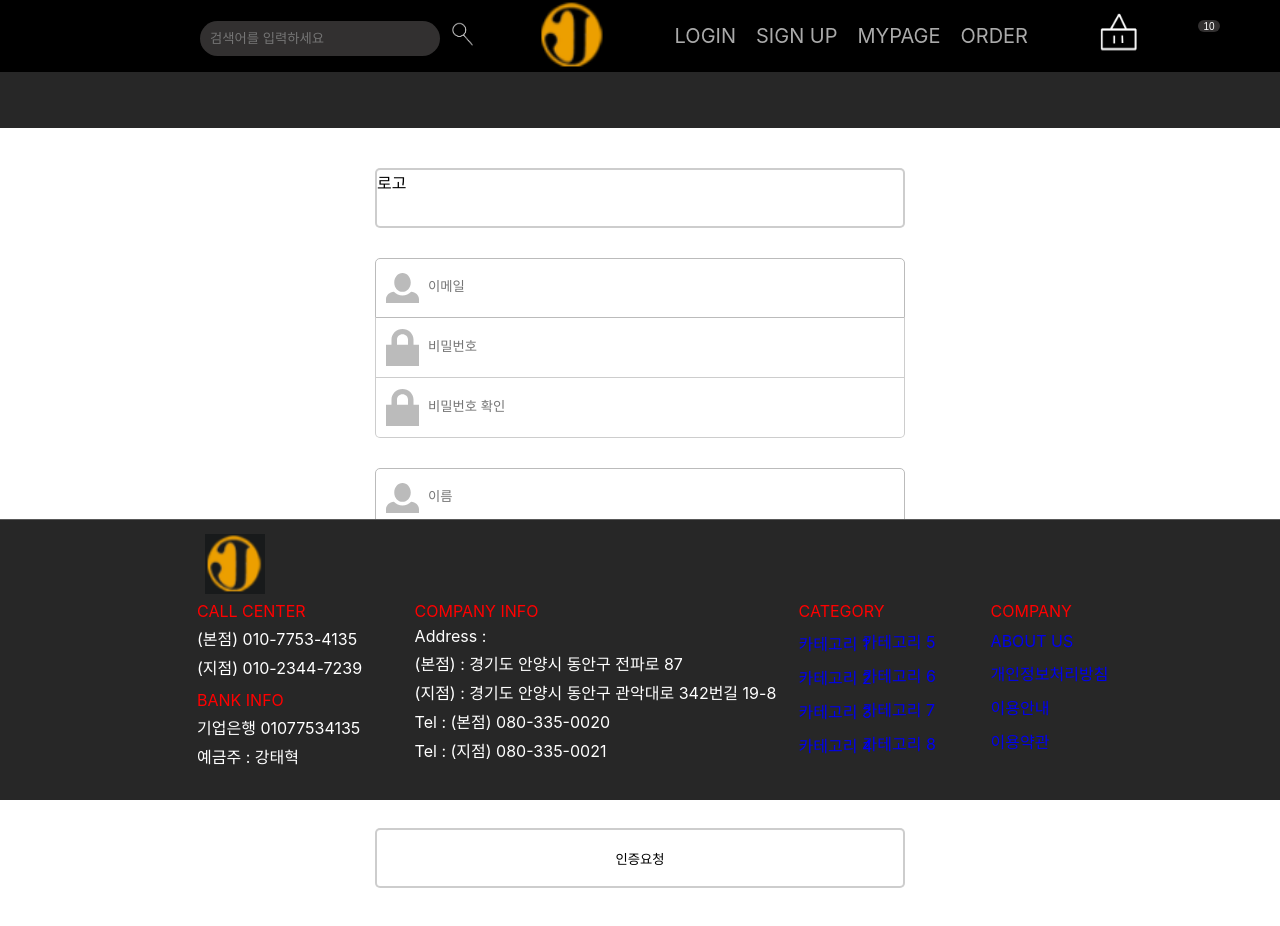
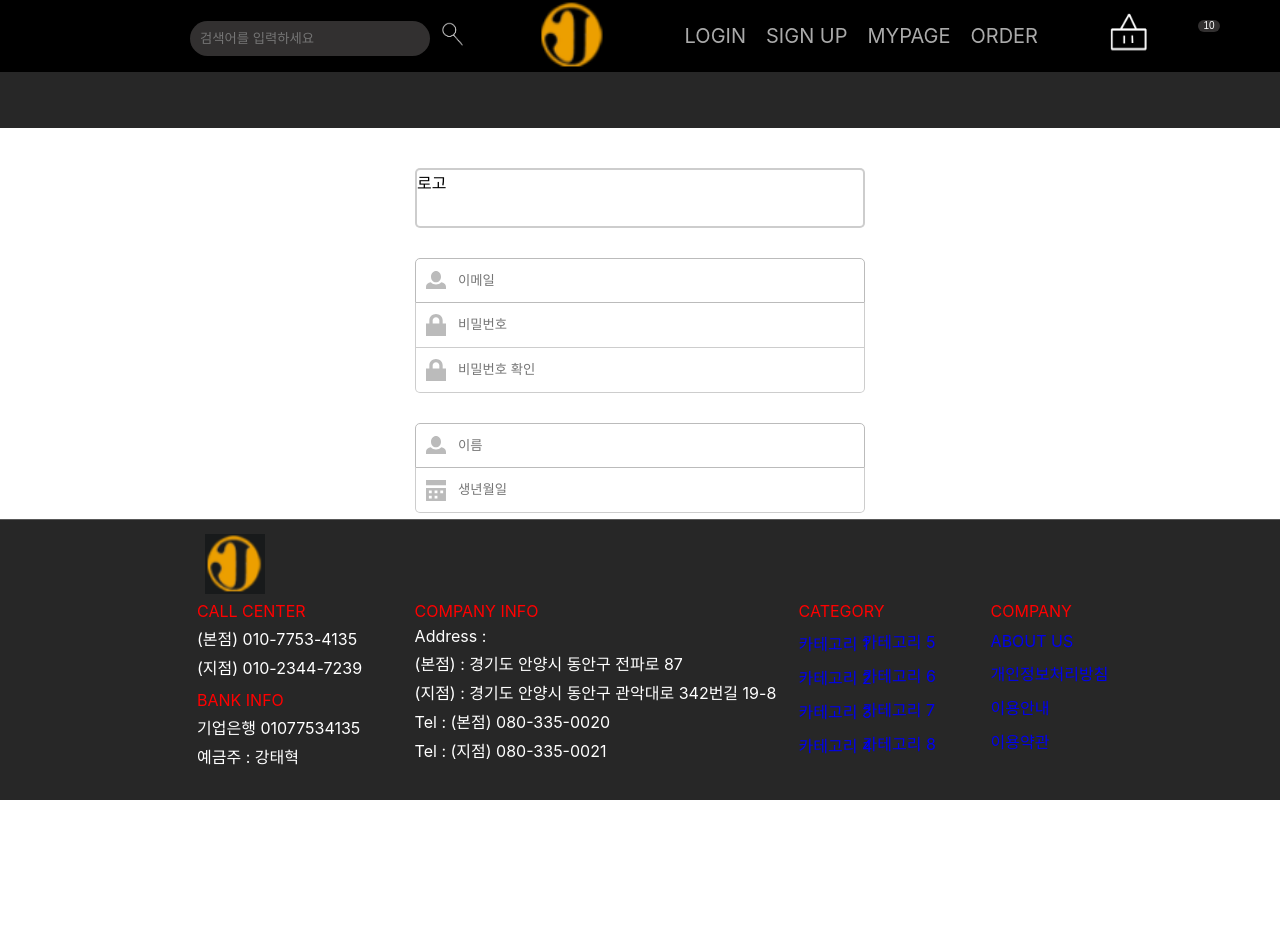
Before and after one commit to mulhowk/instrumentShop, a React (Create React App) app in the folder src/main/frontend/: page /register in a window 1280 px wide. After the commit the page ends 808 px from the top, so only its background shows below. Built offline with nearby package versions, Linux system fonts and the light colour scheme.

Commit message:
feat: 회원가입 폼 유효성 추가중

```diff
--- a/src/main/frontend/package.json
+++ b/src/main/frontend/package.json
@@ -12,6 +12,7 @@
     "react": "^18.2.0",
     "react-bootstrap": "^2.9.1",
     "react-dom": "^18.2.0",
+    "react-responsive-carousel": "^3.2.23",
     "react-router-dom": "^6.17.0",
     "react-scripts": "5.0.1",
     "web-vitals": "^2.1.4"
--- a/src/main/frontend/src/components/register/RegisterForm.js
+++ b/src/main/frontend/src/components/register/RegisterForm.js
@@ -8,7 +8,23 @@ import cDate from "../../img/register/c-date.svg"
 import cMore from "../../img/register/c-more.svg"
 import CustomSelect from "./CustomSelect";
 
+import React, { useState } from "react";
+
 function RegisterForm() {
+  const [email, setEmail] = useState('');
+  const [password, setPassword] = useState('');
+  const [passwordConfirm, setPasswordConfirm] = useState('');
+  const [name, setName] = useState('');
+  const [birthDate, setBirthDate] = useState('');
+  const [phone, setPhone] = useState('');
+  const [customSelect, setCustomSelect] = useState('');
+
+  const [gender, setGender] = useState('');
+
+  const handleGenderClick = (selectedGender) => {
+    setGender(selectedGender);
+  };
+
     return (
         <>
           <div className="content-area">
@@ -23,53 +39,83 @@ function RegisterForm() {
                 <div className="c-r-f-i-tab-top-round"
                     style={{backgroundImage: `url(${cUser})`,
                             backgroundRepeat: 'no-repeat',
-                            backgroundPosition: '10px'
+                            backgroundPosition: '10px',
+                            backgroundSize: '20px'
                     }}>
-                  <input placeholder="이메일"></input>
+                  <input placeholder="이메일"
+                        value={email}
+                        onChange={(e) => setEmail(e.target.value)}
+                      ></input>
                 </div>
                 <div className="c-r-f-i-tab"
                     style={{backgroundImage: `url(${cPassword})`,
                     backgroundRepeat: 'no-repeat',
-                    backgroundPosition: '10px'
+                    backgroundPosition: '10px',
+                    backgroundSize: '20px'
                   }}>
-                  <input placeholder="비밀번호"></input>
+                    <input
+                  placeholder="비밀번호"
+                  value={password}
+                  onChange={(e) => setPassword(e.target.value)}
+                />
                 </div>
                 <div className="c-r-f-i-tab-bottom-round"
                     style={{backgroundImage: `url(${cPassword})`,
                     backgroundRepeat: 'no-repeat',
-                    backgroundPosition: '10px'
+                    backgroundPosition: '10px',
+                    backgroundSize: '20px'
                   }}>
-                  <input placeholder="비밀번호 확인"></input>
+                <input
+                  placeholder="비밀번호 확인"
+                  value={passwordConfirm}
+                  onChange={(e) => setPasswordConfirm(e.target.value)}
+                />
                 </div>
               </div>
               <div className="c-r-f-user-information">
                 <div className="c-r-f-i-tab-top-round"
                     style={{backgroundImage: `url(${cUser})`,
                     backgroundRepeat: 'no-repeat',
-                    backgroundPosition: '10px'
+                    backgroundPosition: '10px',
+                    backgroundSize: '20px'
                   }}>
-                  <input placeholder="이름"></input>
+                <input
+                  placeholder="이름"
+                  value={name}
+                  onChange={(e) => setName(e.target.value)}
+                />
                 </div>
                 <div className="c-r-f-i-tab-bottom-round"
                     style={{backgroundImage: `url(${cDate})`,
                     backgroundRepeat: 'no-repeat',
-                    backgroundPosition: '10px'
+                    backgroundPosition: '10px',
+                    backgroundSize: '20px'
                   }}>
-                  <input placeholder="생년월일"></input>
+                <input
+                  placeholder="생년월일"
+                  value={birthDate}
+                  onChange={(e) => setBirthDate(e.target.value)}
+                />
                 </div>
               </div>
               <div className="c-r-f-phone-information">
                 <div className="c-r-f-i-tab-top-round"
                     style={{backgroundImage: `url(${cPhone})`,
                     backgroundRepeat: 'no-repeat',
-                    backgroundPosition: '10px'
+                    backgroundPosition: '10px',
+                    backgroundSize: '20px'
                   }}>
-                  <input placeholder="휴대전화"></input>
+                <input
+                  placeholder="휴대전화"
+                  value={phone}
+                  onChange={(e) => setPhone(e.target.value)}
+                />
                 </div>
                 <div className="c-r-f-i-tab"
                   style={{backgroundImage: `url(${cMore})`,
                   backgroundRepeat: 'no-repeat',
-                  backgroundPosition: '10px'
+                  backgroundPosition: '10px',
+                  backgroundSize: '20px'
                   }}>
                   {/* dropdown 컴포넌트 추가 */}
                   <div className="t-selectbox">
@@ -78,8 +124,18 @@ function RegisterForm() {
                 </div>
                 <div className="c-r-f-i-tab-bottom-round">
                   <div className="t-button-group">
-                    <button className="t-buttom-m">남자</button>
-                    <button className="t-buttom-f">여자</button>
+                  <button
+                className={`t-buttom-m ${gender === 'male' ? 'active' : ''}`}
+                onClick={() => handleGenderClick('male')}
+              >
+                남자
+              </button>
+              <button
+                className={`t-buttom-f ${gender === 'female' ? 'active' : ''}`}
+                onClick={() => handleGenderClick('female')}
+              >
+                여자
+              </button>
                   </div>
                 </div>
               </div>
--- a/src/main/frontend/src/pages/register/Register.js
+++ b/src/main/frontend/src/pages/register/Register.js
@@ -9,7 +9,6 @@ function register() {
 
 
     return (
-
         <>
             <Header/>
             <MainCategory/>
--- a/src/main/frontend/src/styles/register/customSelect.css
+++ b/src/main/frontend/src/styles/register/customSelect.css
@@ -1,7 +1,8 @@
 .select-box {
     position: relative;
-    width: 420px;
-    padding: 10px;
+    width: 407px;
+    padding-top: 9px;
+    padding-left: 5px;
     border-radius: 1px;
     background-color: #ffffff;
     align-self: center;
--- a/src/main/frontend/src/styles/register/registerForm.css
+++ b/src/main/frontend/src/styles/register/registerForm.css
@@ -4,8 +4,8 @@
   border-bottom: 1px solid var(--color-silver-200);
   border-left: 1px solid var(--color-silver-200);
   box-sizing: border-box;
-  width: 530px;
-  height: 60px;
+  width: 450px;
+  height: 45px;
 }
 
 .c-r-f-i-tab-top-round {
@@ -13,8 +13,8 @@
   background-color: var(--color-white);
   border: 1px solid var(--color-silver-100);
   box-sizing: border-box;
-  width: 530px;
-  height: 60px;
+  width: 450px;
+  height: 45px;
 }
 
 .c-r-f-i-tab-bottom-round {
@@ -24,8 +24,8 @@
   border-bottom: 1px solid var(--color-silver-200);
   border-left: 1px solid var(--color-silver-200);
   box-sizing: border-box;
-  width: 530px;
-  height: 60px;
+  width: 450px;
+  height: 45px;
 }
 
 .c-r-f-button {
@@ -33,7 +33,7 @@
   background-color: var(--color-white);
   border: 2px solid var(--color-silver-200);
   box-sizing: border-box;
-  width: 530px;
+  width: 450px;
   height: 60px;
 }
 
@@ -53,6 +53,9 @@
   width: 150px;
   height: 40px;
 }
+.t-buttom-m.active, .t-buttom-f.active {
+  background-color: #e0e0e0; /* 회색 배경 */
+}
 
 .c-r-f-i-tab-dropdown {
   -webkit-appearance: none;
@@ -68,14 +71,13 @@
 }
 
 .t-selectbox{
-  margin-left: 50px;
-  padding-top: 8px;
+  margin-left: 35px;
 }
 
 
 input {
-  margin-left: 50px;
-  margin-top: 5px;
+  margin-left: 40px;
+  margin-top: 4px;
   height: 75%;
   width: 75%;
   border: none;
```
Also changed, not shown: 1 other file (tests, documents, lock files or other folders).
